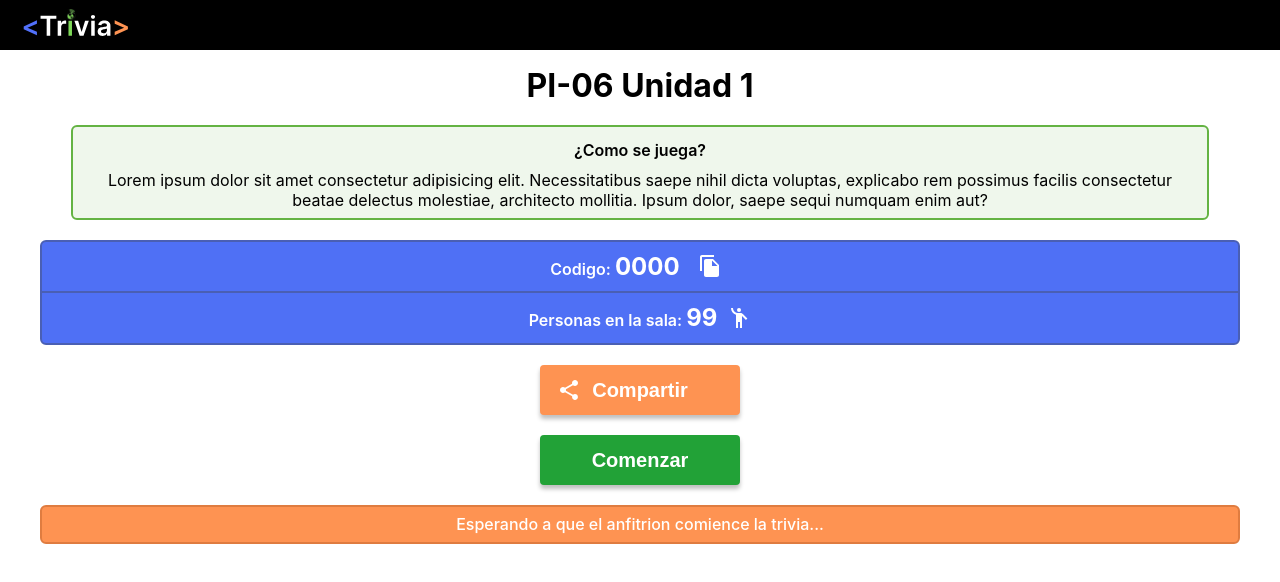
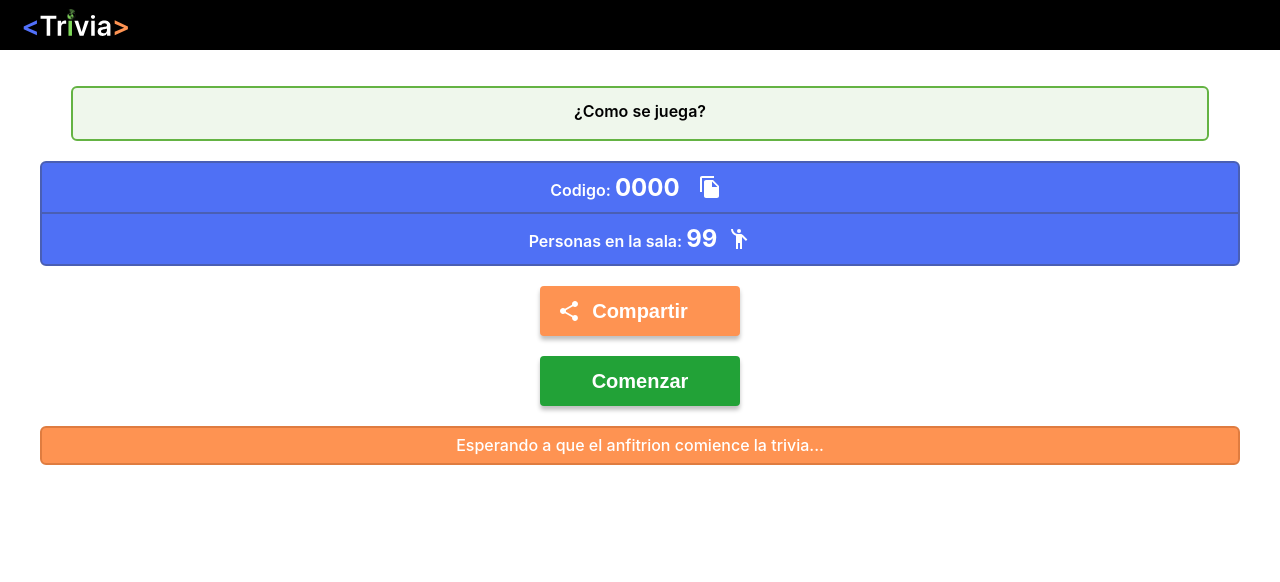
Before and after one commit to InoveProyectos/trivia-front, a React (Vite) app in the folder trivia/: page /lobby/1 in a window 1280 px wide. Shown: the top 582 px of the page. Built offline with nearby package versions, Linux system fonts and the light colour scheme; no server answers.

Commit message:
Avanzandop con el lobby de la trivia

```diff
--- a/trivia/src/views/Lobby/Lobby.tsx
+++ b/trivia/src/views/Lobby/Lobby.tsx
@@ -16,26 +16,18 @@
   const { id } = useParams();
   const { getTriviaById } = useTrivia();
   const { trivia } = useMyAppContext();
-  const [resTrivia, setResTrivia] = useState<any>();
-  const [flag, setFlag] = useState<boolean>(false);
 
   useEffect(() => {}, []);
 
-  console.log({ id, resTrivia });
   return (
     <Layout>
       <div className="cont-lobby">
         <div className="titulo">
-          <h1>PI-06 Unidad 1</h1>
+          <h1>{trivia.name}</h1>
         </div>
         <div className="instructivo">
           <span>¿Como se juega?</span>
-          <p>
-            Lorem ipsum dolor sit amet consectetur adipisicing elit.
-            Necessitatibus saepe nihil dicta voluptas, explicabo rem possimus
-            facilis consectetur beatae delectus molestiae, architecto mollitia.
-            Ipsum dolor, saepe sequi numquam enim aut?
-          </p>
+          <p>{trivia.description}</p>
         </div>
         <RoomData />
         <ButtonShare />
```
